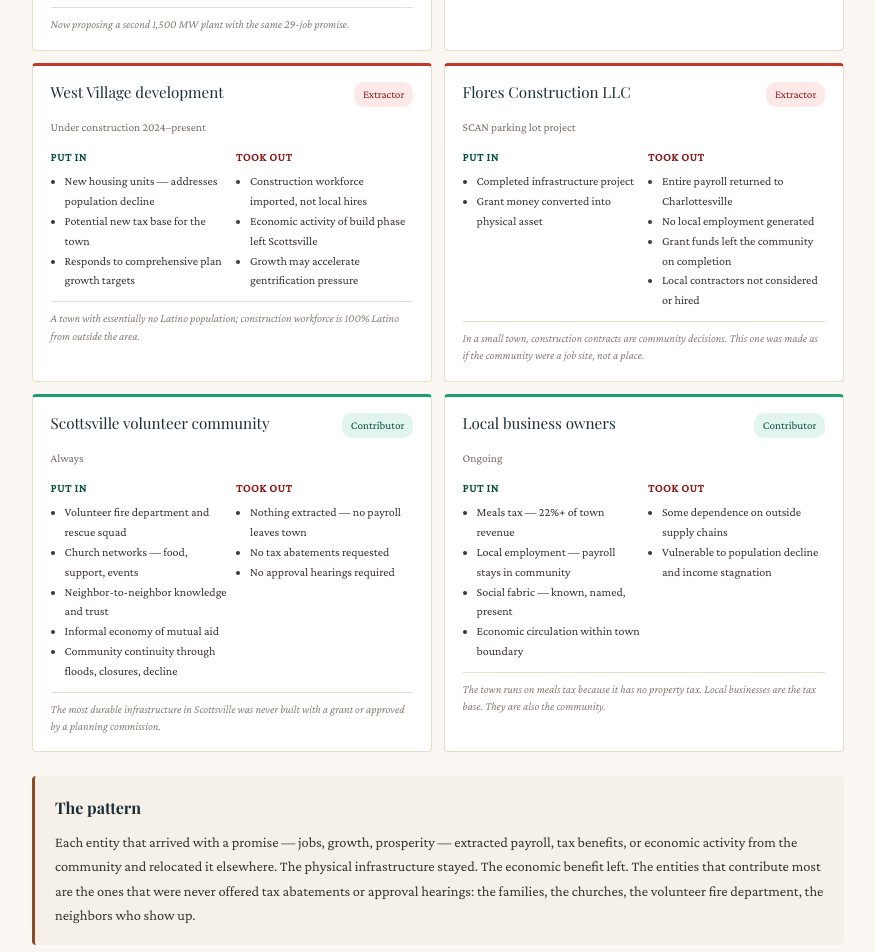
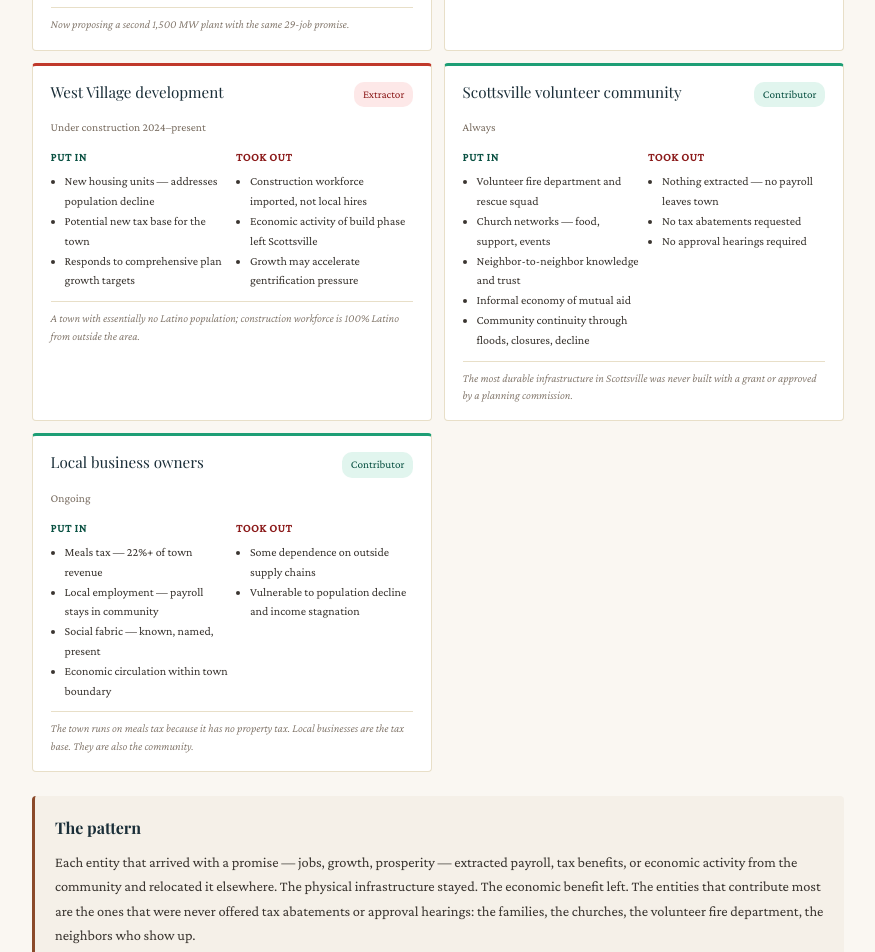
Before and after one commit to Scottsville/scottsville.github.io, a plain HTML site: page data.html in a window 1280 px wide. Shown: the part 3858-4810 px from the top of the page, without its empty margins (202-1077 px from the left). Drawn offline with nearby package versions, Linux system fonts and the light colour scheme; a web font is replaced by a local one.

Commit message:
Add files via upload

```diff
--- a/data.html
+++ b/data.html
@@ -705,14 +705,6 @@ const entities = [
     note: 'A town with essentially no Latino population; construction workforce is 100% Latino from outside the area.'
   },
   {
-    name: 'Flores Construction LLC',
-    type: 'extractor',
-    since: 'SCAN parking lot project',
-    gave: ['Completed infrastructure project','Grant money converted into physical asset'],
-    took: ['Entire payroll returned to Charlottesville','No local employment generated','Grant funds left the community on completion','Local contractors not considered or hired'],
-    note: 'In a small town, construction contracts are community decisions. This one was made as if the community were a job site, not a place.'
-  },
-  {
     name: 'Scottsville volunteer community',
     type: 'contributor',
     since: 'Always',
```
